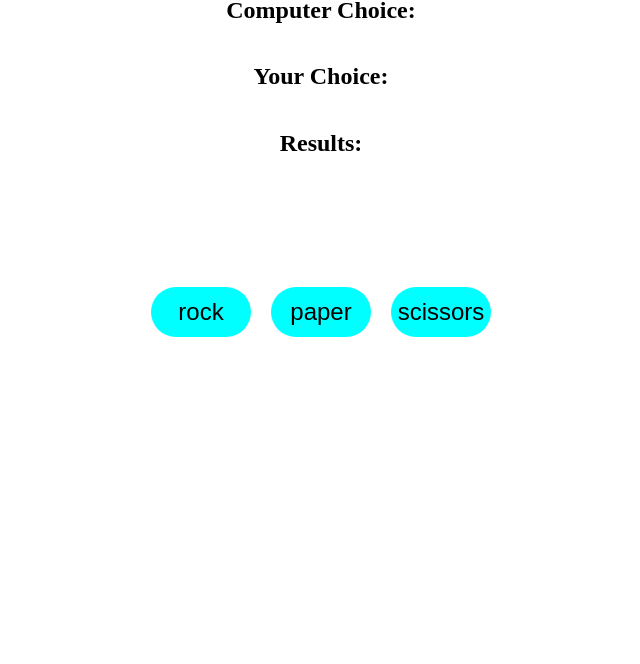
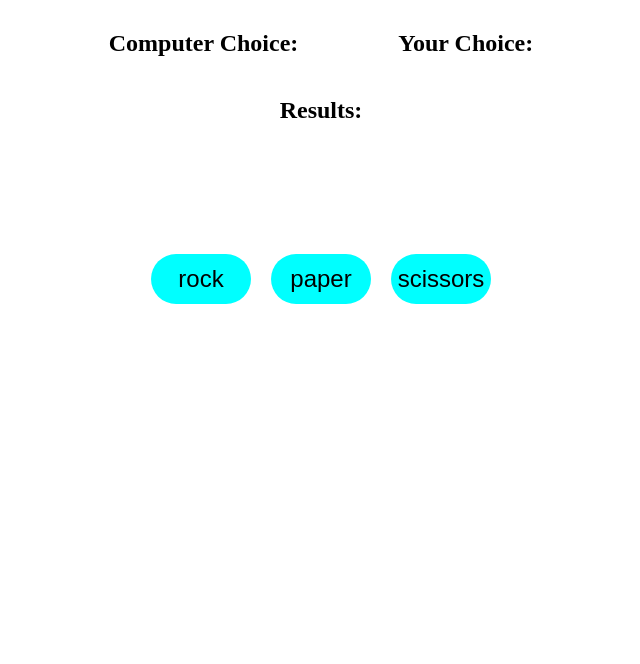
Before and after one commit to LauriOjanen/rock-paper-scissors, a plain HTML site: page index.html in a window 1280 px wide. Shown: the part 136-800 px from the top of the page, without its empty margins (319-959 px from the left). Drawn offline with Linux system fonts and the light colour scheme.

Commit message:
Adding more style
Position items to get wanted results

```diff
--- a/index.html
+++ b/index.html
@@ -10,10 +10,14 @@
 <body>
     <h1>Rock Paper Scissors</h1>
 
-    <h2>Computer Choice:</h2>
+    <div class="choice">
+        <h2>Computer Choice:</h2>
+        <h2>Your Choice:</h2>
+    </div>
+
     <span id="computer-choice"></span>
-    <h2>Your Choice:</h2>
     <span id="user-choice"></span>
+
     <h2>Results:</h2>
     <span id="result"></span>
 
--- a/style.css
+++ b/style.css
@@ -29,3 +29,14 @@ span {
     font-size: larger;
     border: 2px;
 }
+
+.choice {
+    display: flex;
+    justify-content: center;
+    align-items: center;
+
+}
+
+h2 + h2 {
+    margin-left: 100px;
+}
```
